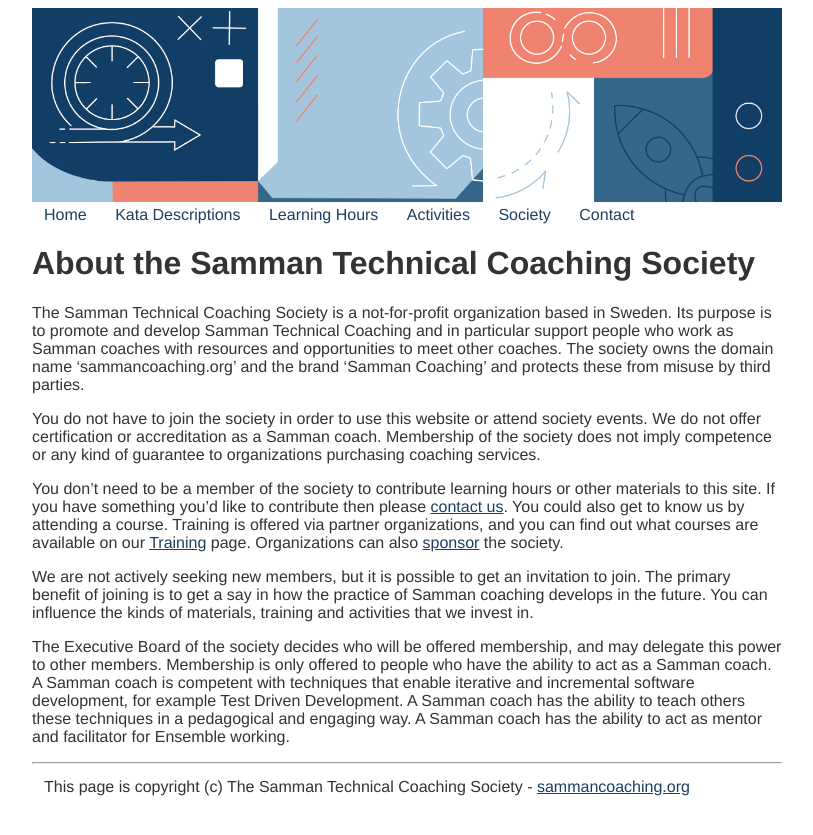
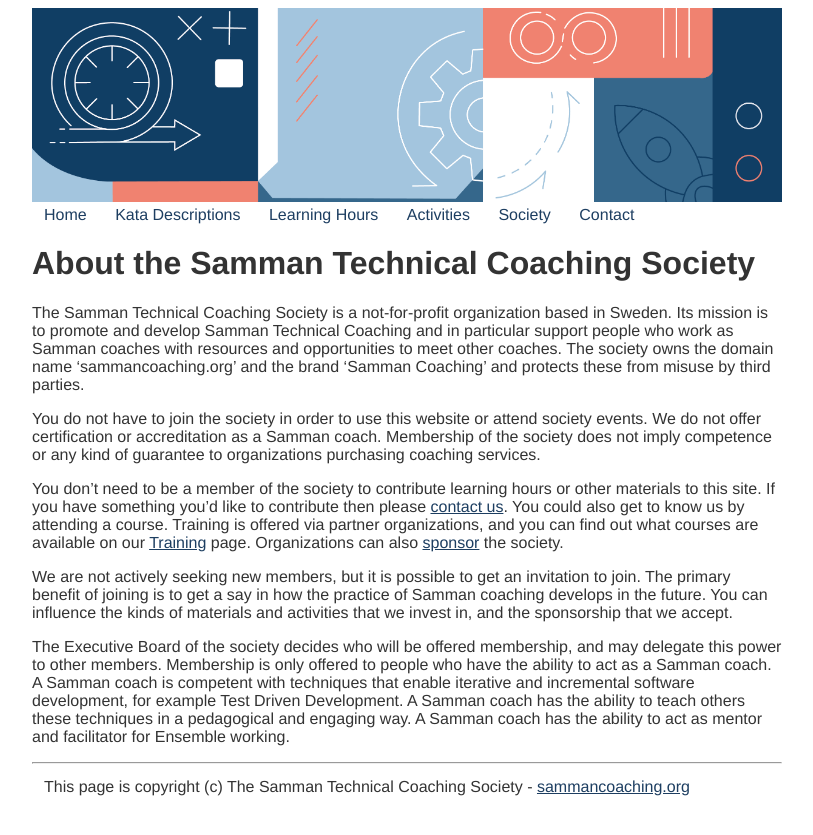
Before and after one commit to sammancoaching/website, a Jekyll site: the page built from society/about_society.md, in a window 1280 px wide. Shown: the top 835 px of the page, without its empty margins (233-1046 px from the left). Built offline with Jekyll 4.4.1, drawn with Linux system fonts in a browser that asks for light colours.

Commit message:
clarify who gets to sponsor

```diff
--- a/society/about_society.md
+++ b/society/about_society.md
@@ -5,12 +5,12 @@
 
 # About the Samman Technical Coaching Society
 
-The Samman Technical Coaching Society is a not-for-profit organization based in Sweden. Its purpose is to promote and develop Samman Technical Coaching and in particular support people who work as Samman coaches with resources and opportunities to meet other coaches. The society owns the domain name ‘sammancoaching.org’ and the brand ‘Samman Coaching’ and protects these from misuse by third parties.
+The Samman Technical Coaching Society is a not-for-profit organization based in Sweden. Its mission is to promote and develop Samman Technical Coaching and in particular support people who work as Samman coaches with resources and opportunities to meet other coaches. The society owns the domain name ‘sammancoaching.org’ and the brand ‘Samman Coaching’ and protects these from misuse by third parties.
 
 You do not have to join the society in order to use this website or attend society events. We do not offer certification or accreditation as a Samman coach. Membership of the society does not imply competence or any kind of guarantee to organizations purchasing coaching services.
 
 You don't need to be a member of the society to contribute learning hours or other materials to this site. If you have something you'd like to contribute then please [contact us](/contact.html). You could also get to know us by attending a course. Training is offered via partner organizations, and you can find out what courses are available on our [Training](training.html) page. Organizations can also [sponsor](sponsorship.html) the society.
 
-We are not actively seeking new members, but it is possible to get an invitation to join. The primary benefit of joining is to get a say in how the practice of Samman coaching develops in the future. You can influence the kinds of materials, training and activities that we invest in.
+We are not actively seeking new members, but it is possible to get an invitation to join. The primary benefit of joining is to get a say in how the practice of Samman coaching develops in the future. You can influence the kinds of materials and activities that we invest in, and the sponsorship that we accept.
 
 The Executive Board of the society decides who will be offered membership, and may delegate this power to other members. Membership is only offered to people who have the ability to act as a Samman coach. A Samman coach is competent with techniques that enable iterative and incremental software development, for example Test Driven Development. A Samman coach has the ability to teach others these techniques in a pedagogical and engaging way. A Samman coach has the ability to act as mentor and facilitator for Ensemble working.
```
Also changed, not shown: contact.md (+2 -2 lines), society/sponsorship.md (+1 -0 lines).
